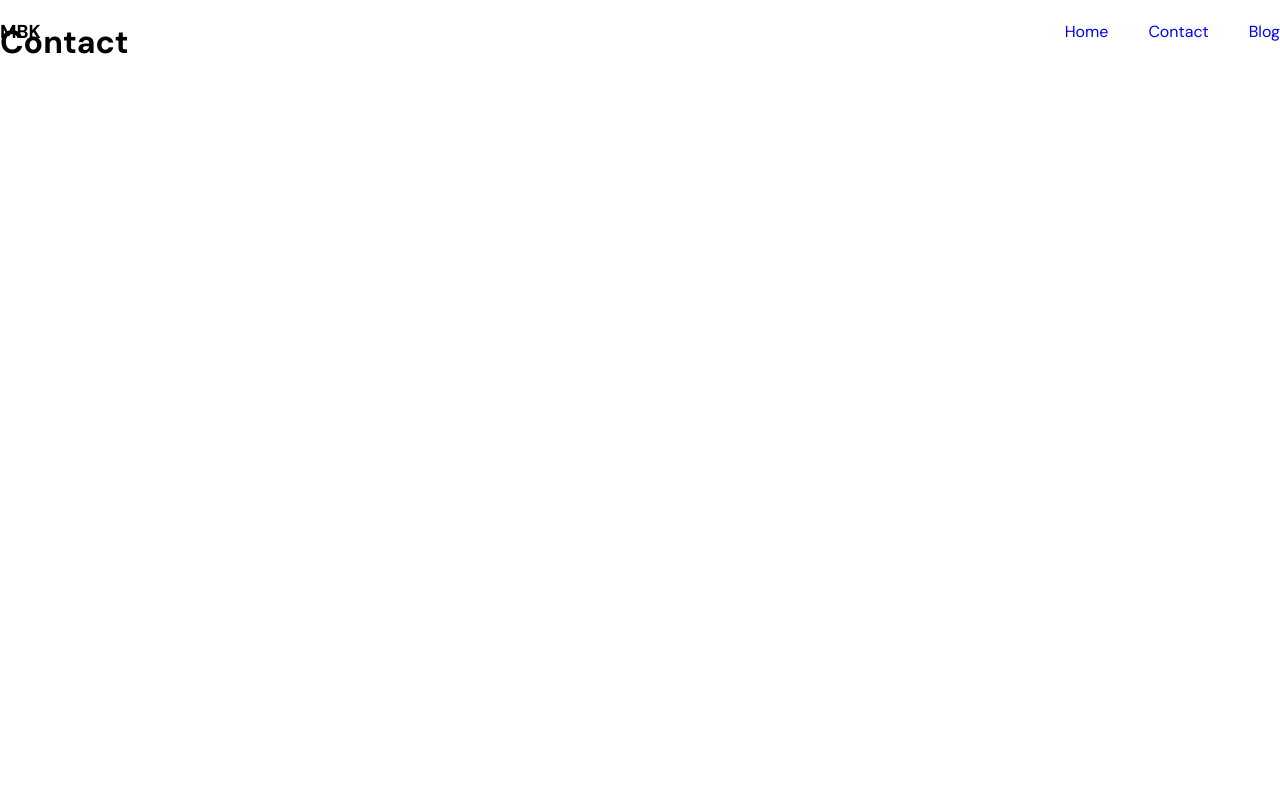
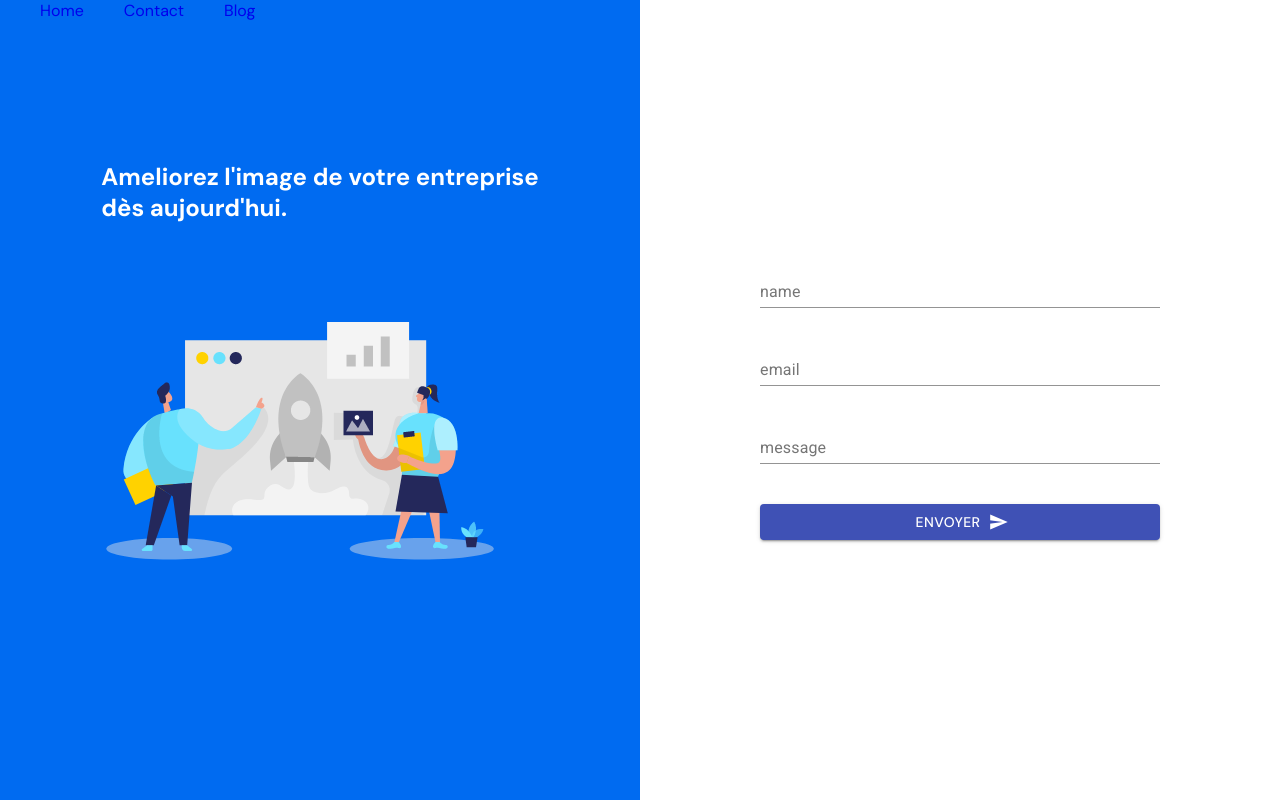
Before and after one commit to MounirBenkas/reactFormikEmailjs, a React (Create React App) app: page /contact in a window 1280 px wide. Built offline with nearby package versions, Linux system fonts and the light colour scheme.

Commit message:
deleled logo navbar

```diff
--- a/src/components/Navigation/index.js
+++ b/src/components/Navigation/index.js
@@ -5,7 +5,6 @@ import "./navigation.scss";
 const Navigation = () => {
   return (
     <div className="navBar">
-      <h3 className="logo_title">MBK</h3>
       <div className="menu">
         <NavLink to="/">Home</NavLink>
         <NavLink to="/contact">Contact</NavLink>
--- a/src/pages/Contact/Index.js
+++ b/src/pages/Contact/Index.js
@@ -1,9 +1,18 @@
 import React from "react";
+import Aside from "../../components/Aside";
+import Formulaire from "../../components/Formulaire";
 
 const Contact = () => {
   return (
-    <div>
-      <h1>Contact</h1>
+    <div
+      style={{
+        display: "grid",
+        gridTemplateColumns: "1fr 1fr",
+        height: "100vh",
+      }}
+    >
+      <Aside />
+      <Formulaire />
     </div>
   );
 };
```
